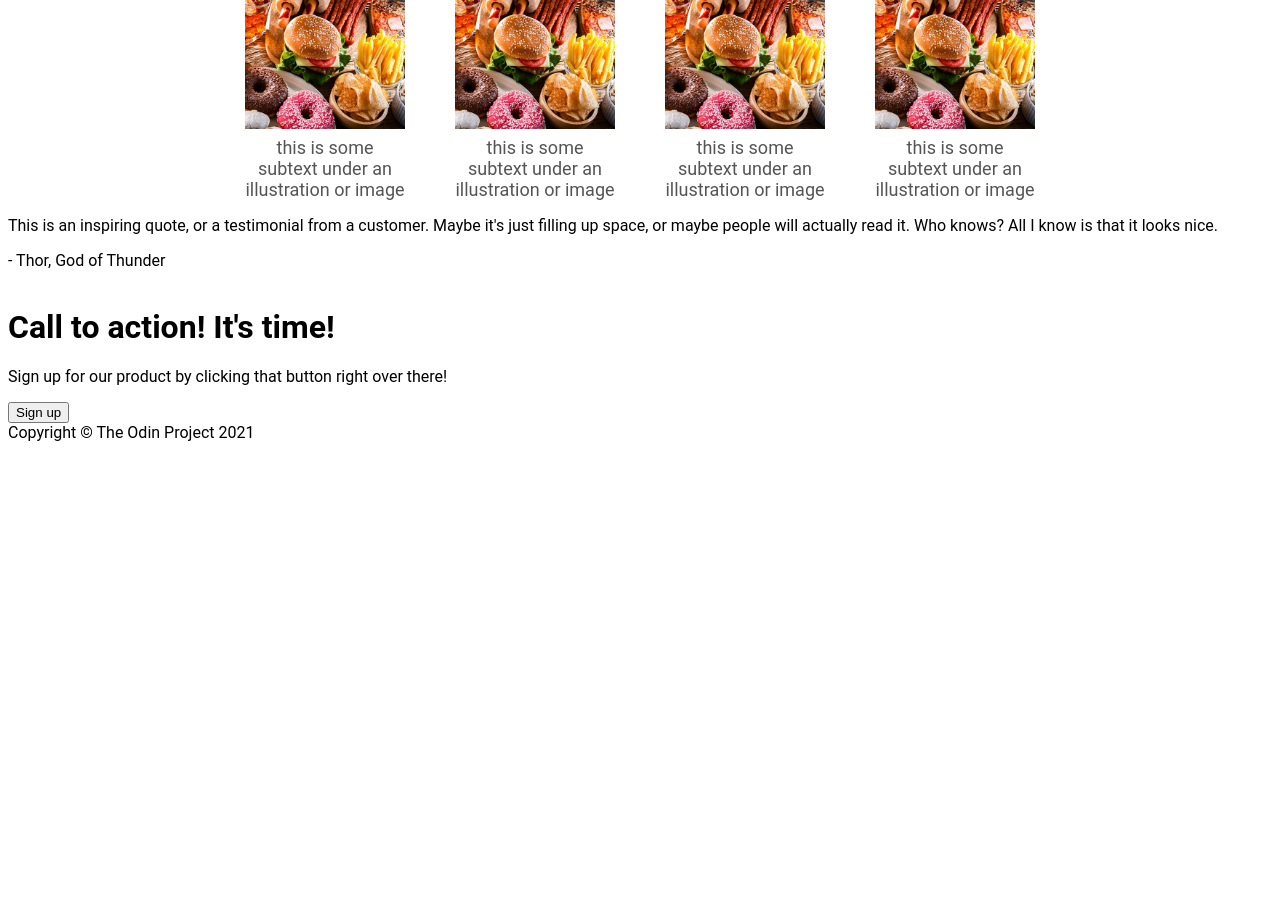
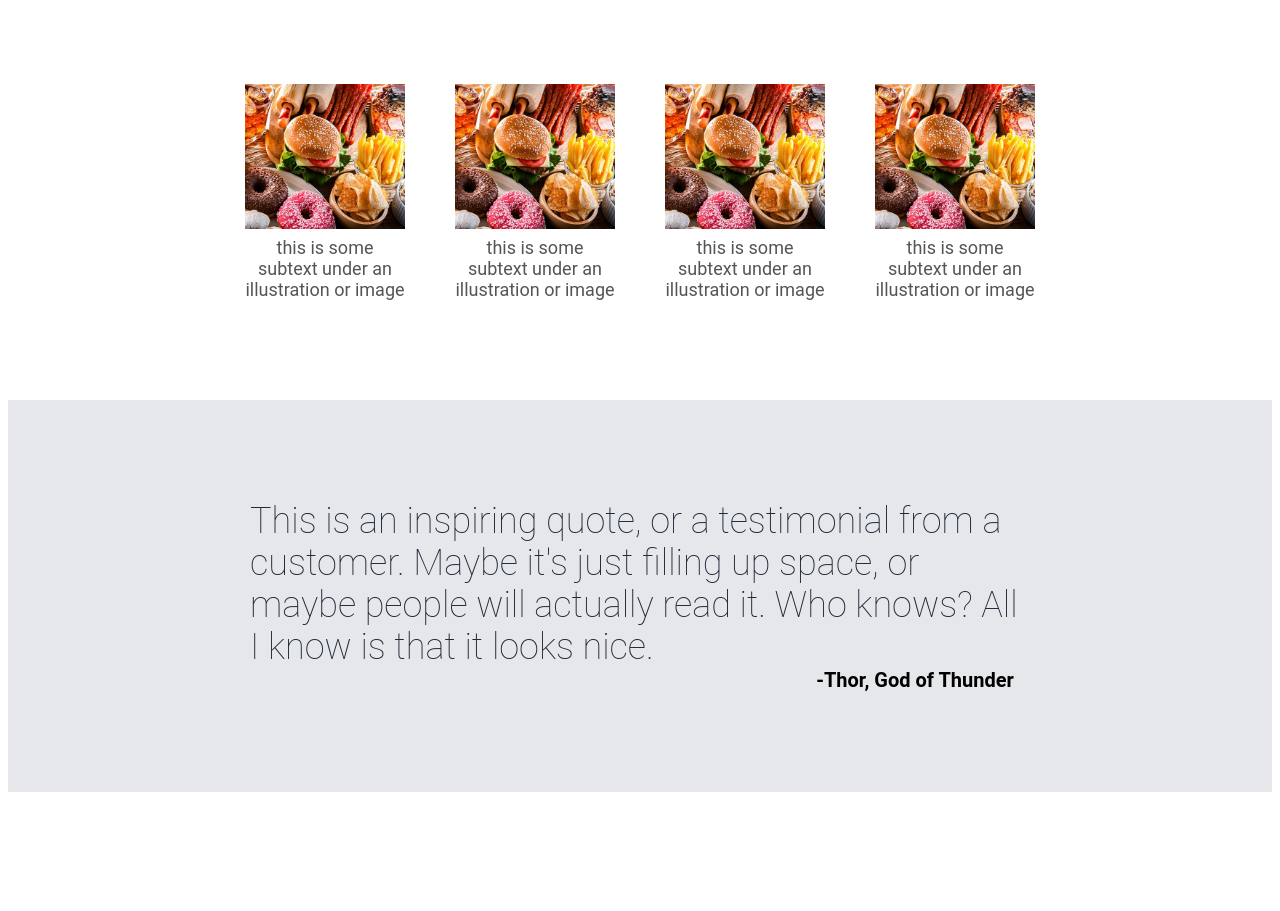
Before and after one commit to jasonlian33/landing-page, a plain HTML site: page landing-page/index.html in a window 1280 px wide. Shown: the part 624-1535 px from the top of the page. Before the commit the page ends 1074 px from the top, so only its background shows below. Drawn offline with Linux system fonts and the light colour scheme.

Commit message:
added quote section in css

```diff
--- a/landing-page/index.html
+++ b/landing-page/index.html
@@ -69,18 +69,16 @@
         </div>
     </div>
 
-
-
     <div class="quote-section">
-        <p class="quote">
+        <div class="quote">
             This is an inspiring quote, or a testimonial from a customer.
             Maybe it's just filling up space, or maybe people will actually read it.
             Who knows?
             All I know is that it looks nice.
-        </p>
-        <p class="author">
-            - Thor, God of Thunder
-        </p>
+        </div>
+        <div class="author">
+            -Thor, God of Thunder
+        </div>
     </div>
 
     <div class="sign-up-section">
--- a/landing-page/style.css
+++ b/landing-page/style.css
@@ -2,6 +2,7 @@ body{
     display: flex;
     flex-direction: column;
     font-family: "Roboto";
+    gap: 100px;
 }
 
 ul {
@@ -25,6 +26,7 @@ a{
     padding: 0;
     color: #F9FAF8;
     padding-bottom: 100px;
+
 }
 
 .top-header{
@@ -65,7 +67,7 @@ a{
 
 .sub-header-info{
     max-width: 380px;
-    color: #E5E7EB;
+    color: rgb(168, 168, 168);
     font-size: 18px;
 }
 
@@ -83,8 +85,6 @@ a{
     display: flex;
     justify-content: center;
     align-items: center;
-    padding-top: 50px;
-    padding-bottom: 50px;
     font-size: 36px;
     font-weight: 900;
     color: #1F2937;
@@ -105,3 +105,24 @@ a{
     font-size: 18px;
     color: rgb(85, 85, 85);
 }
+
+.quote-section{
+    display: flex;
+    flex-direction: column;
+    align-items: center;
+    background-color: #E5E7EB;
+    padding: 100px;
+}
+
+.quote{
+    font-size: 36px;
+    max-width: 780px;
+    font-weight: lighter;
+    color: #1F2937;
+}
+
+.author{
+    padding-left: 550px;
+    font-size: 20px;
+    font-weight: 600;
+}
```
